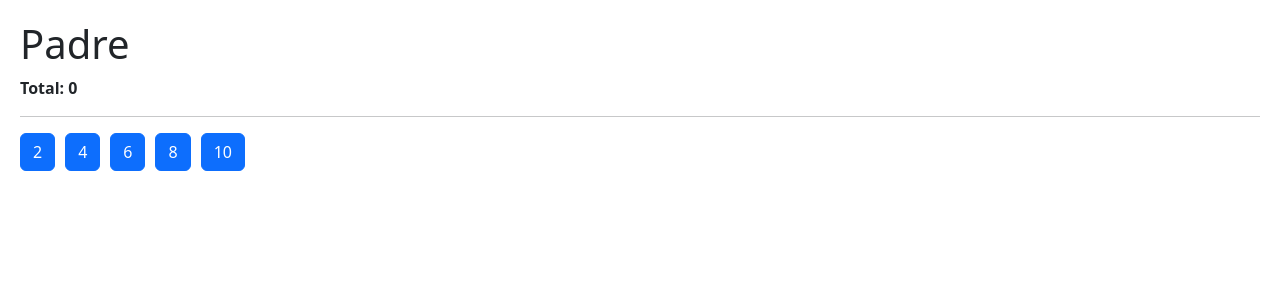
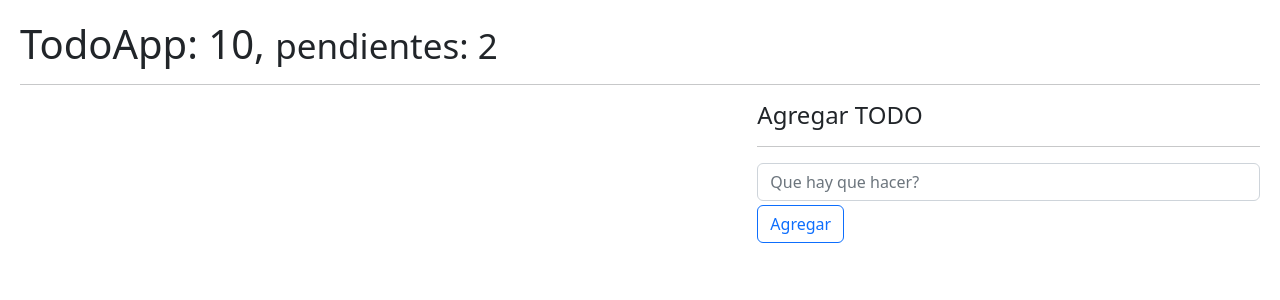
Before and after one commit to anthonyeca/React-FerHer, a React (Vite) app in the folder 05-hook-app/: page / in a window 1280 px wide. Shown: the top 300 px of the page. Built offline with nearby package versions, Linux system fonts and the light colour scheme.

Commit message:
05-hook-app useReducer

```diff
--- /dev/null
+++ b/05-hook-app/src/08-useReducer/TodoAdd.jsx
@@ -0,0 +1,39 @@
+import { useRef } from 'react'
+import { useForm } from '../hooks/useForm'
+
+export const TodoAdd = ({ onNewTodo }) => {
+  const { description, onInputChange, onResetForm } = useForm({
+    description: '',
+  })
+
+  const onFormSubmit = (event) => {
+    event.preventDefault()
+
+    if (description.length <= 1) return
+
+    const newTodo = {
+      id: new Date().getTime(),
+      description,
+      done: false,
+    }
+
+    onNewTodo(newTodo)
+    onResetForm()
+  }
+
+  return (
+    <form onSubmit={onFormSubmit}>
+      <input
+        name="description"
+        type="text"
+        placeholder="Que hay que hacer?"
+        className="form-control"
+        value={description}
+        onChange={onInputChange}
+      />
+      <button type="submit" className="btn btn-outline-primary mt-1">
+        Agregar
+      </button>
+    </form>
+  )
+}
--- /dev/null
+++ b/05-hook-app/src/08-useReducer/TodoApp.jsx
@@ -0,0 +1,31 @@
+import { Todolist } from './Todolist'
+import { TodoAdd } from './TodoAdd'
+import { useTodo } from '../hooks/useTodo'
+
+export const TodoApp = () => {
+  const { todos, handleDeleteTodo, handleToggleTodo, handleNewTodo } = useTodo()
+
+  return (
+    <>
+      <h1>
+        TodoApp: 10, <small>pendientes: 2</small>
+      </h1>
+      <hr />
+
+      <div className="row">
+        <div className="col-7">
+          <Todolist
+            todos={todos}
+            onDeleteTodo={handleDeleteTodo}
+            onToggleTodo={handleToggleTodo}
+          />
+        </div>
+        <div className="col-5">
+          <h4>Agregar TODO</h4>
+          <hr />
+          <TodoAdd onNewTodo={handleNewTodo} />
+        </div>
+      </div>
+    </>
+  )
+}
--- /dev/null
+++ b/05-hook-app/src/08-useReducer/TodoItem.jsx
@@ -0,0 +1,17 @@
+export const TodoItem = ({ todo, onDeleteTodo, onToggleTodo }) => {
+  return (
+    <li className="list-group-item d-flex justify-content-between">
+      <span
+        onClick={() => onToggleTodo(todo.id)}
+        className={`align-self-center ${
+          todo.done ? 'text-decoration-line-through' : ''
+        }`}
+      >
+        {todo.description}
+      </span>
+      <button onClick={() => onDeleteTodo(todo.id)} className="btn btn-danger">
+        Borrar
+      </button>
+    </li>
+  )
+}
--- /dev/null
+++ b/05-hook-app/src/08-useReducer/Todolist.jsx
@@ -0,0 +1,16 @@
+import { TodoItem } from './TodoItem'
+
+export const Todolist = ({ todos = [], onDeleteTodo, onToggleTodo }) => {
+  return (
+    <ul className="list-group">
+      {todos.map((todo) => (
+        <TodoItem
+          key={todo.id}
+          todo={todo}
+          onDeleteTodo={onDeleteTodo}
+          onToggleTodo={onToggleTodo}
+        />
+      ))}
+    </ul>
+  )
+}
--- /dev/null
+++ b/05-hook-app/src/08-useReducer/intro-reducer.js
@@ -0,0 +1,38 @@
+const initialState = [
+  {
+    id: 1,
+    todo: 'Recolectar la piedra del alma',
+    done: false,
+  },
+]
+
+const todoReducer = (state = initialState, action = {}) => {
+  if (action.type === '[TODO] add todo') {
+    return [...state, action.payload]
+  }
+  return state
+}
+
+let todos = todoReducer()
+
+const newTodo = {
+  id: 2,
+  todo: 'Recolectar la piedra del poder',
+  done: false,
+}
+
+const addTodoAction = {
+  type: '[TODO] add todo',
+  payload: newTodo,
+}
+
+todos = todoReducer(todos, addTodoAction)
+
+console.log(todos)
+
+// Asi no se debe hacer porque muta el objeto
+// todos.push({
+//   id: 2,
+//   todo: 'Recolectar la piedra del poder',
+//   done: false,
+// })
--- /dev/null
+++ b/05-hook-app/src/08-useReducer/todoReducer.js
@@ -0,0 +1,23 @@
+export const todoReducer = (initialState = [], action) => {
+  switch (action.type) {
+    case '[TODO] Add Todo':
+      return [...initialState, action.payload]
+
+    case '[TODO] Remove Todo':
+      return initialState.filter((todo) => todo.id !== action.payload)
+
+    case '[TODO] Toggle Todo':
+      return initialState.map((todo) => {
+        if (todo.id === action.payload) {
+          return {
+            ...todo,
+            done: !todo.done,
+          }
+        }
+        return todo
+      })
+
+    default:
+      return initialState
+  }
+}
--- /dev/null
+++ b/05-hook-app/src/hooks/useTodo.js
@@ -0,0 +1,45 @@
+import { todoReducer } from '../08-useReducer/todoReducer'
+import { useEffect, useReducer } from 'react'
+
+export const useTodo = () => {
+  const initialState = []
+
+  const init = () => {
+    return JSON.parse(localStorage.getItem('todos')) || []
+  }
+
+  const [todos, dispatch] = useReducer(todoReducer, initialState, init)
+
+  useEffect(() => {
+    localStorage.setItem('todos', JSON.stringify(todos))
+  }, [todos])
+
+  const handleNewTodo = (todo) => {
+    const action = {
+      type: '[TODO] Add Todo',
+      payload: todo,
+    }
+    dispatch(action)
+  }
+
+  const handleDeleteTodo = (id) => {
+    const action = {
+      type: '[TODO] Remove Todo',
+      payload: id,
+    }
+    dispatch(action)
+  }
+  const handleToggleTodo = (id) => {
+    dispatch({
+      type: '[TODO] Toggle Todo',
+      payload: id,
+    })
+  }
+
+  return {
+    todos,
+    handleDeleteTodo,
+    handleToggleTodo,
+    handleNewTodo,
+  }
+}
--- a/05-hook-app/src/main.jsx
+++ b/05-hook-app/src/main.jsx
@@ -12,12 +12,14 @@ import ReactDOM from 'react-dom/client'
 // import { Memorize } from './06-memos/Memorize'
 // import { MemoHook } from './06-memos/MemoHook'
 // import { CallbackHook } from './06-memos/CallbackHook'
-import { Padre } from './07-tarea-memo/Padre'
+// import { Padre } from './07-tarea-memo/Padre'
+// import './08-useReducer/intro-reducer'
+import { TodoApp } from './08-useReducer/TodoApp'
 
 import './index.css'
 
 ReactDOM.createRoot(document.getElementById('root')).render(
   // <React.StrictMode>
-  <Padre />
+  <TodoApp />
   // </React.StrictMode>
 )
```
